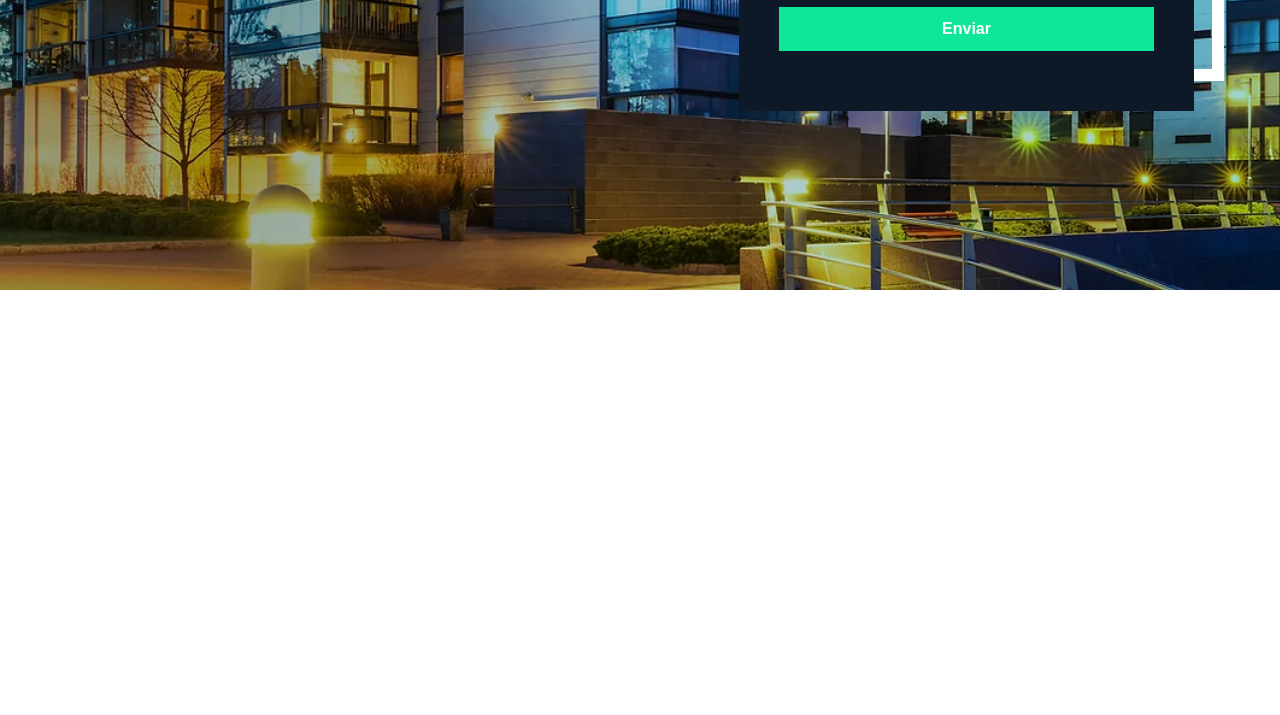
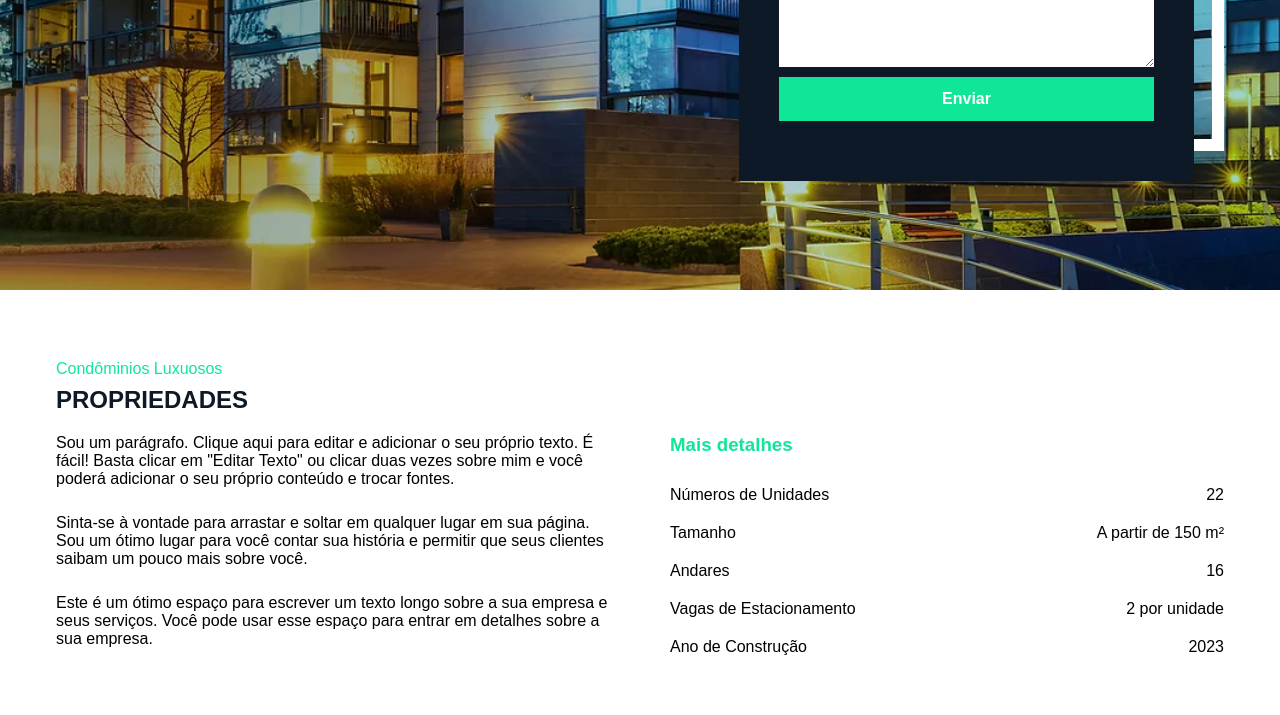
Before and after one commit to Ailson12/novo-lar, a plain HTML site: page index.html in a window 1280 px wide. Shown: the part 510-1225 px from the top of the page. Before the commit the page ends 800 px from the top, so only its background shows below. Drawn offline with Linux system fonts and the light colour scheme.

Commit message:
adicionando secao propriedades

```diff
--- a/css/header.css
+++ b/css/header.css
@@ -18,6 +18,8 @@
   gap: 20px;
   display: grid;
   align-items: center;
+  padding-top: 70px;
+  padding-bottom: 70px;
   justify-content: space-between;
   grid-template-columns: 1fr auto;
 }
--- /dev/null
+++ b/css/sections/properties.css
@@ -0,0 +1,35 @@
+.properties {
+  padding-top: 70px;
+  padding-bottom: 70px;
+}
+
+.properties > p {
+  margin-bottom: 8px;
+}
+
+.properties > h2 {
+  margin-bottom: 20px;
+}
+
+.properties > div {
+  display: grid;
+  gap: 60px;
+  grid-template-columns: 1fr 1fr;
+}
+
+.properties-text p + p {
+  margin-top: 26px;
+}
+
+.properties-details ul {
+  margin-top: 30px;
+}
+
+.properties-details li {
+  display: flex;
+  justify-content: space-between;
+}
+
+.properties-details li + li {
+  margin-top: 20px;
+}
--- a/css/styles.css
+++ b/css/styles.css
@@ -4,3 +4,5 @@
 
 @import "./header.css";
 @import "./form.css";
+
+@import "./sections/properties.css";
--- a/css/utilities/reset.css
+++ b/css/utilities/reset.css
@@ -1,14 +1,17 @@
 * {
   box-sizing: border-box;
-  font-family: Arial, Helvetica, sans-serif;
 }
 
 body {
   margin: 0;
+  font-family: Arial, Helvetica, sans-serif;
 }
 
+body,
+ul,
 h1,
 h2,
+h3,
 p {
   margin: 0;
 }
@@ -18,3 +21,11 @@ a {
   color: inherit;
   text-decoration: none;
 }
+
+ul {
+  padding: 0;
+}
+
+li {
+  list-style: none;
+}
--- a/index.html
+++ b/index.html
@@ -44,6 +44,46 @@
       </div>
     </div>
   </header>
+  <main class="container properties">
+    <p class="color-3">Condôminios Luxuosos</p>
+    <h2 class="color-4">PROPRIEDADES</h2>
+    <div>
+      <div class="properties-text">
+        <p>Sou um parágrafo. Clique aqui para editar e adicionar o seu próprio texto. É fácil! Basta clicar em "Editar Texto" ou clicar duas vezes sobre mim e você poderá adicionar o seu próprio conteúdo e trocar fontes.</p>
+        <p>
+          Sinta-se à vontade para arrastar e soltar em qualquer lugar em sua página. Sou um ótimo lugar para você contar sua história e permitir que seus clientes saibam um pouco mais sobre você.
+        </p>
+        <p>
+          Este é um ótimo espaço para escrever um texto longo sobre a sua empresa e seus serviços. Você pode usar esse espaço para entrar em detalhes sobre a sua empresa.
+        </p>
+      </div>
+      <div class="properties-details">
+        <h3 class="color-3">Mais detalhes</h3>
+        <ul>
+          <li>
+            <p>Números de Unidades</p>
+            <span>22</span>
+          </li>
+          <li>
+            <p>Tamanho</p>
+            <span>A partir de 150 m²</span>
+          </li>
+          <li>
+            <p>Andares</p>
+            <span>16</span>
+          </li>
+          <li>
+            <p>Vagas de Estacionamento</p>
+            <span>2 por unidade</span>
+          </li>
+          <li>
+            <p>Ano de Construção</p>
+            <span>2023</span>
+          </li>
+        </ul>
+      </div>
+    </div>
+  </main>
 </body>
 
 </html>
```
